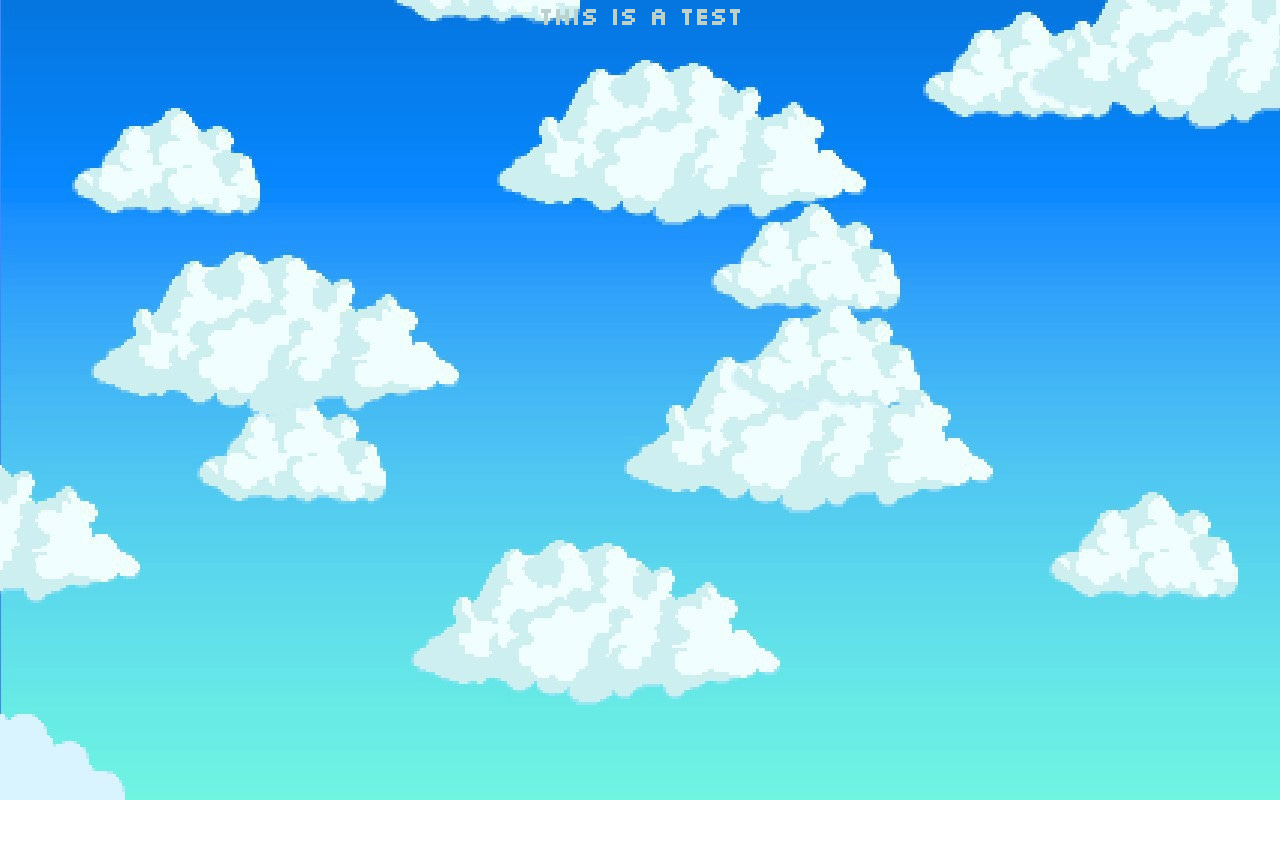
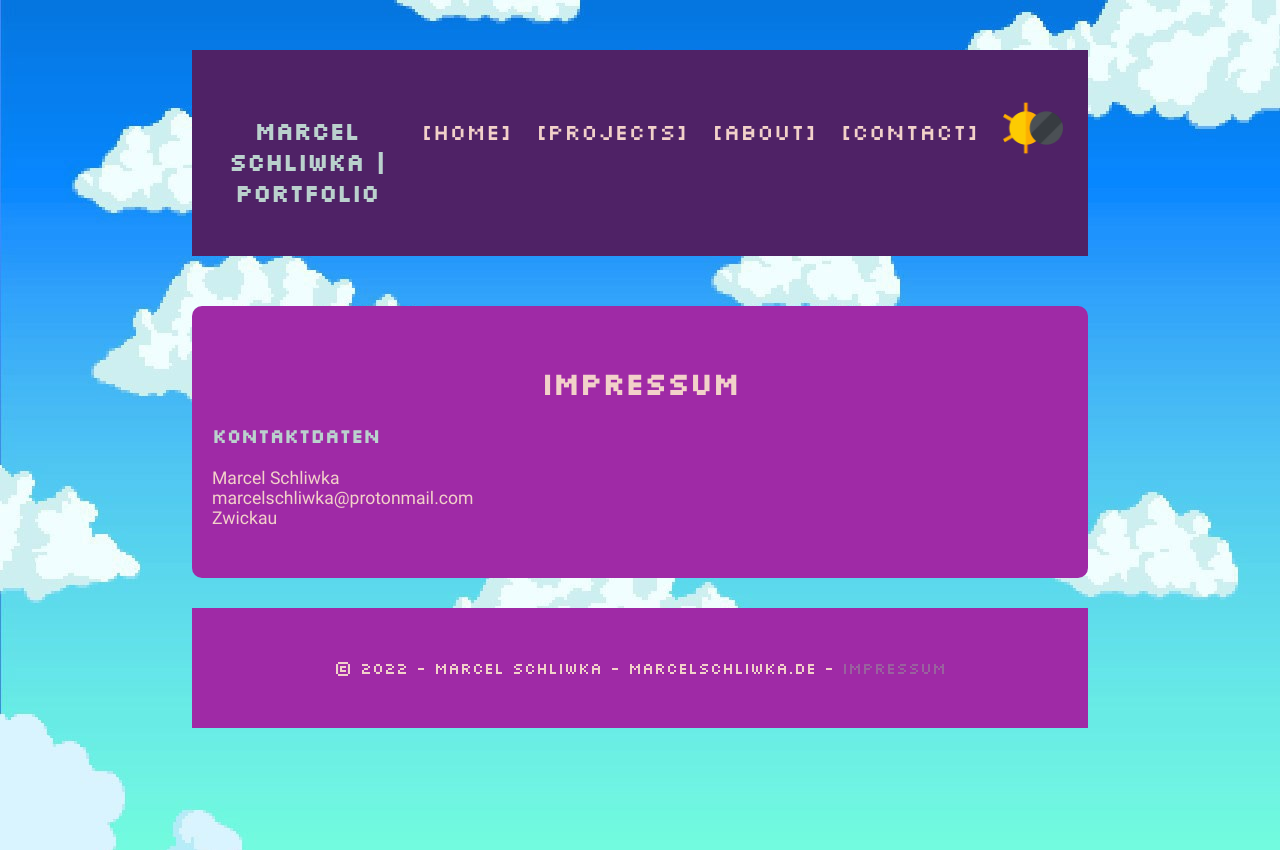
Before and after one commit to kernel0verflow/landing-page, a plain HTML site: page impressum.html in a window 1280 px wide. Before the commit the page ends 800 px from the top, so only its background shows below. Drawn offline with Linux system fonts and the light colour scheme.

Commit message:
completed impressum page, added responsiveness

```diff
--- a/impressum.html
+++ b/impressum.html
@@ -5,9 +5,70 @@
     <meta http-equiv="X-UA-Compatible" content="IE=edge" />
     <meta name="viewport" content="width=device-width, initial-scale=1.0" />
     <link rel="stylesheet" href="styles/style.css" />
+    <link rel="stylesheet" href="styles/impressum.css" />
+    <link
+      rel="stylesheet"
+      href="https://cdnjs.cloudflare.com/ajax/libs/font-awesome/6.2.0/css/all.min.css"
+      integrity="sha512-xh6O/CkQoPOWDdYTDqeRdPCVd1SpvCA9XXcUnZS2FmJNp1coAFzvtCN9BmamE+4aHK8yyUHUSCcJHgXloTyT2A=="
+      crossorigin="anonymous"
+      referrerpolicy="no-referrer"
+    />
     <title>Impressum</title>
   </head>
   <body>
-    <h1 class="page-logo">This is a Test</h1>
+    <header class="header-container">
+      <nav class="nav-container">
+        <h1 class="page-logo">Marcel Schliwka | Portfolio</h1>
+        <button class="hamburger">
+          <i class="fas fa-bars"></i>
+        </button>
+        <ul class="nav-list mobile-menu">
+          <li class="nav-element">
+            <a href="index.html" class="nav-link">[HOME]</a>
+          </li>
+          <li class="nav-element">
+            <a href="#" class="nav-link">[PROJECTS]</a>
+          </li>
+          <li class="nav-element">
+            <a href="#" class="nav-link">[ABOUT]</a>
+          </li>
+          <li class="nav-element">
+            <a href="#" class="nav-link">[CONTACT]</a>
+          </li>
+          <li class="nav-element">
+            <a href="#" class="nav-link"
+              ><img src="img/dark-mode.png" alt="" class="invert-img"
+            /></a>
+          </li>
+        </ul>
+      </nav>
+    </header>
+
+    <main class="main-container impressum-container">
+      <h2 class="main-heading">IMPRESSUM</h2>
+      <div class="content">
+        <h3 class="content-title icon-text">Kontaktdaten</h3>
+        <p class="impressum-text">Marcel Schliwka</p>
+        <p class="impressum-text">marcelschliwka@protonmail.com</p>
+        <p class="impressum-text">Zwickau</p>
+      </div>
+    </main>
+
+    <footer class="footer-container">
+        <div class="footer-content-container">
+          <div class="footer-text-wrapper">
+            <p class="footer-text">&copy 2022</p>
+            <p class="footer-trenner footer-text">&nbsp-&nbsp</p>
+            <p class="footer-text">Marcel Schliwka</p>
+            <p class="footer-trenner footer-text">&nbsp-&nbsp</p>
+            <p class="footer-text"><a href="https://marcelschliwka.de">marcelschliwka.de</a></p>
+            <p class="footer-trenner footer-text">&nbsp-&nbsp</p>
+            <p class="footer-text"><a href="impressum.html" class="active">Impressum</a></p>
+          </div>
+        </div>
+        </div>
+      </footer>
+
+    <script src="scripts/app.js"></script>
   </body>
 </html>
--- /dev/null
+++ b/styles/impressum.css
@@ -0,0 +1,16 @@
+.content {
+  display: flex;
+  width: 100%;
+  flex-direction: column;
+}
+
+.content-title {
+  text-align: left;
+}
+
+.impressum-text {
+  margin-left: 20px;
+  font-family: var(--font-normal);
+  font-size: calc(0.7rem + var(--font-scale));
+  color: var(--text-color);
+}
--- a/styles/style.css
+++ b/styles/style.css
@@ -31,7 +31,7 @@
 body {
   --dark-red: #8c2e36;
   --light-red: #d93a2b;
-  --pink: #9F2AA6;
+  --pink: #9f2aa6;
   --blue: #bad1cd;
   --violet: #99629e;
   --light-violet: #4f2266;
@@ -78,6 +78,7 @@ body {
   background-color: var(--light-violet);
   height: auto;
   font-size: calc(2 rem + var(--font-scale));
+  padding: 3em 0;
 }
 
 .nav-container {
@@ -86,7 +87,6 @@ body {
   justify-content: space-evenly;
   align-items: baseline;
   width: 70vw;
-  padding-top: 50px;
 }
 
 .hamburger {
@@ -314,6 +314,9 @@ body {
   font-size: calc(0.6rem + var(--font-scale));
   color: var(--text-color);
 }
+.footer-text-wrapper {
+  display: flex;
+}
 
 .footer-text a {
   text-decoration: none;
@@ -327,13 +330,12 @@ body {
 /* MEDIA QUERIES */
 
 @media screen and (max-width: 1250px) {
-.nav-container {
-  flex-wrap: wrap;
-  align-items: center;
-  justify-content: baseline;
+  .nav-container {
+    flex-wrap: wrap;
+    align-items: center;
+    justify-content: baseline;
+  }
 }
-
-
 @media screen and (max-width: 900px) {
   .nav-list {
     display: none;
@@ -383,6 +385,18 @@ body {
     line-height: 100px;
   }
   .mobile-menu-click a {
-    font-size: 50px;
+    font-size: 2rem;
+    text-align: center;
+  }
+  .nav-element {
+    padding-right: 0;
+  }
+  .footer-text-wrapper {
+    flex-direction: column;
+    align-items: center;
+    gap: 0.5rem;
+  }
+  .footer-trenner {
+    display: none;
   }
 }
```
Also changed, not shown: index.html (+10 -2 lines).
